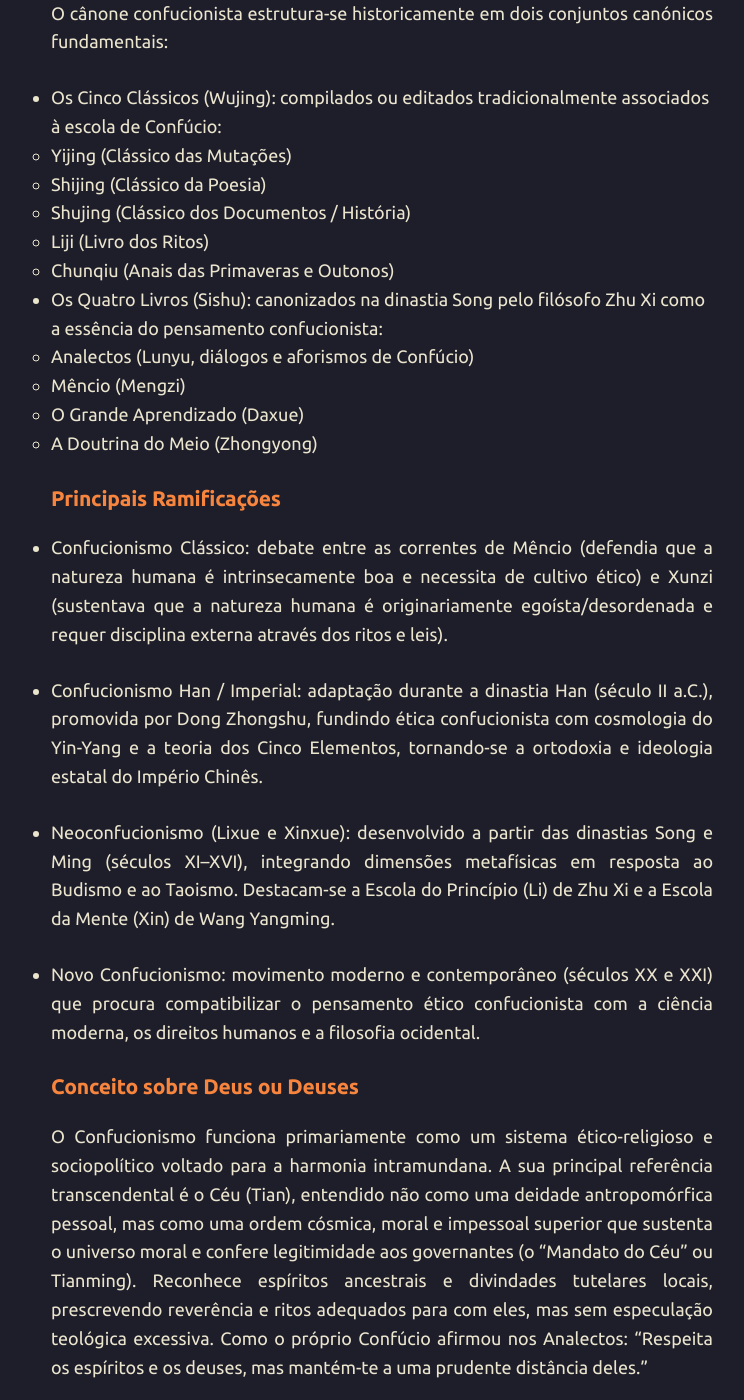
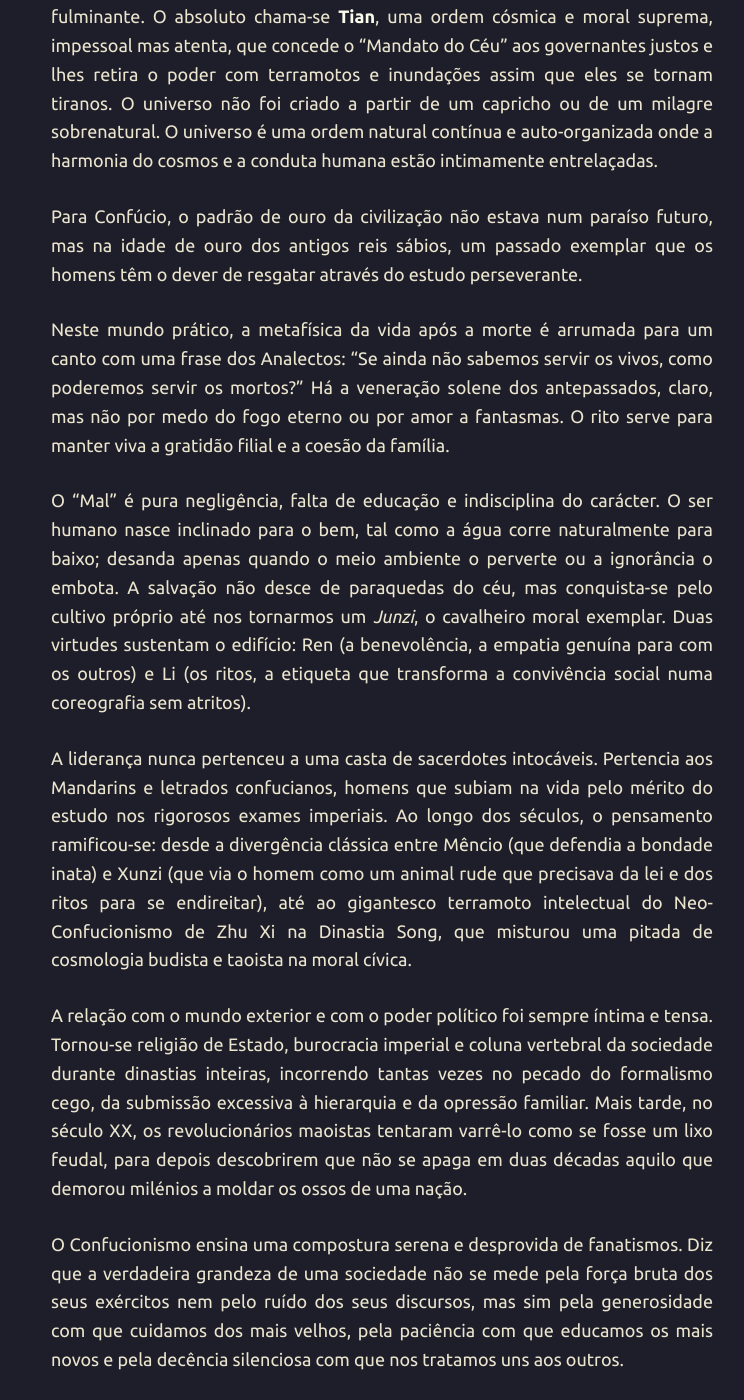
Before and after one commit to joaquim-capitao/joaquim-capitao.github.io, a Jekyll site: the page built from religiao/confucionismo.md, in a window 1280 px wide and 1400 px high, scrolled down 643 px. Shown: the whole window, without its empty margins (258-1002 px from the left). Built offline with Jekyll 4.4.1, drawn with Linux system fonts in a browser that asks for light colours; our own code applies the rules of GitHub Pages for plain Markdown files; some of the changed text lies outside the part shown.

Commit message:
Update confucionismo.md

```diff
--- a/religiao/confucionismo.md
+++ b/religiao/confucionismo.md
@@ -1,100 +1,22 @@
 # Confucionismo
 
-### Fundador
-Kong Fuzi (latinizado pelos jesuítas como Confúcio; c. 551–479 a.C.). Confúcio não se via como o criador de uma nova revelação, mas como um transmissor e restaurador da sabedoria ritual, ética e política das dinastias antigas (Xia, Shang e Zhou ocidental). A tradição foi posteriormente desenvolvida e sistematizada por pensadores como Mêncio (Mengzi) e Xunzi.
+O Confucionismo nasceu no século VI a.C., no estado de Lu (hoje a província de Shandong, na China), por entre a ruína moral do período das Primaveras e Outonos. O fundador foi Mestre Kong, que os jesuítas latinizariam séculos mais tarde como Confúcio. Não era um visionário místico arrebatado por chamas celestiais, mas um homem prático, um professor desassossegado e funcionário público fracassado que passou a vida a viajar, de corte em corte, a tentar convencer príncipes casmurros e gananciosos de que a decência moral rende mais a longo prazo do que o fio da espada. Morreu crente de que falhara por completo; mal sabia ele que a sua voz iria governar a maior civilização da Terra durante mais de dois milénios.
 
-### Data
-Século VI a.C. a V a.C. (durante o Período das Primaveras e Outonos da história chinesa, numa época de profunda fragmentação política e crise moral).
+O seu testamento espiritual está reunido nos Analectos, um livro feito de aforismos curtos, perguntas dos discípulos e notas de rodapé sobre o comportamento à mesa e as vénias adequadas. Ao lado deste texto fundamental assentam os Quatro Livros e os Cinco Clássicos, a biblioteca que todo o letrado chinês teve de saber de cor se quisesse aspirar a mandar em alguma coisa.
 
-### Local
-Estado de Lu (atual província de Shandong), no nordeste da China Antiga.
+No Confucionismo, o conceito de Deus não tem o tom dramático de um patriarca fulminante. O absoluto chama-se **Tian**, uma ordem cósmica e moral suprema, impessoal mas atenta, que concede o "Mandato do Céu" aos governantes justos e lhes retira o poder com terramotos e inundações assim que eles se tornam tiranos. O universo não foi criado a partir de um capricho ou de um milagre sobrenatural. O universo é uma ordem natural contínua e auto-organizada onde a harmonia do cosmos e a conduta humana estão intimamente entrelaçadas.
 
-### Livro Sagrado
-O cânone confucionista estrutura-se historicamente em dois conjuntos canónicos fundamentais:
- * Os Cinco Clássicos (Wujing): compilados ou editados tradicionalmente associados à escola de Confúcio:
-   * Yijing (Clássico das Mutações)
-   * Shijing (Clássico da Poesia)
-   * Shujing (Clássico dos Documentos / História)
-   * Liji (Livro dos Ritos)
-   * Chunqiu (Anais das Primaveras e Outonos)
- * Os Quatro Livros (Sishu): canonizados na dinastia Song pelo filósofo Zhu Xi como a essência do pensamento confucionista:
-   * Analectos (Lunyu, diálogos e aforismos de Confúcio)
-   * Mêncio (Mengzi)
-   * O Grande Aprendizado (Daxue)
-   * A Doutrina do Meio (Zhongyong)
+Para Confúcio, o padrão de ouro da civilização não estava num paraíso futuro, mas na idade de ouro dos antigos reis sábios, um passado exemplar que os homens têm o dever de resgatar através do estudo perseverante.
 
-### Principais Ramificações
+Neste mundo prático, a metafísica da vida após a morte é arrumada para um canto com uma frase dos Analectos: "Se ainda não sabemos servir os vivos, como poderemos servir os mortos?" Há a veneração solene dos antepassados, claro, mas não por medo do fogo eterno ou por amor a fantasmas. O rito serve para manter viva a gratidão filial e a coesão da família.
 
- * Confucionismo Clássico: debate entre as correntes de Mêncio (defendia que a natureza humana é intrinsecamente boa e necessita de cultivo ético) e Xunzi (sustentava que a natureza humana é originariamente egoísta/desordenada e requer disciplina externa através dos ritos e leis).
+O "Mal" é pura negligência, falta de educação e indisciplina do carácter. O ser humano nasce inclinado para o bem, tal como a água corre naturalmente para baixo; desanda apenas quando o meio ambiente o perverte ou a ignorância o embota. A salvação não desce de paraquedas do céu, mas conquista-se pelo cultivo próprio até nos tornarmos um _Junzi_, o cavalheiro moral exemplar. Duas virtudes sustentam o edifício: Ren (a benevolência, a empatia genuína para com os outros) e Li (os ritos, a etiqueta que transforma a convivência social numa coreografia sem atritos).
 
- * Confucionismo Han / Imperial: adaptação durante a dinastia Han (século II a.C.), promovida por Dong Zhongshu, fundindo ética confucionista com cosmologia do Yin-Yang e a teoria dos Cinco Elementos, tornando-se a ortodoxia e ideologia estatal do Império Chinês.
+A liderança nunca pertenceu a uma casta de sacerdotes intocáveis. Pertencia aos Mandarins e letrados confucianos, homens que subiam na vida pelo mérito do estudo nos rigorosos exames imperiais. Ao longo dos séculos, o pensamento ramificou-se: desde a divergência clássica entre Mêncio (que defendia a bondade inata) e Xunzi (que via o homem como um animal rude que precisava da lei e dos ritos para se endireitar), até ao gigantesco terramoto intelectual do Neo-Confucionismo de Zhu Xi na Dinastia Song, que misturou uma pitada de cosmologia budista e taoista na moral cívica.
 
- * Neoconfucionismo (Lixue e Xinxue): desenvolvido a partir das dinastias Song e Ming (séculos XI–XVI), integrando dimensões metafísicas em resposta ao Budismo e ao Taoismo. Destacam-se a Escola do Princípio (Li) de Zhu Xi e a Escola da Mente (Xin) de Wang Yangming.
+A relação com o mundo exterior e com o poder político foi sempre íntima e tensa. Tornou-se religião de Estado, burocracia imperial e coluna vertebral da sociedade durante dinastias inteiras, incorrendo tantas vezes no pecado do formalismo cego, da submissão excessiva à hierarquia e da opressão familiar. Mais tarde, no século XX, os revolucionários maoistas tentaram varrê-lo como se fosse um lixo feudal, para depois descobrirem que não se apaga em duas décadas aquilo que demorou milénios a moldar os ossos de uma nação.
 
- * Novo Confucionismo: movimento moderno e contemporâneo (séculos XX e XXI) que procura compatibilizar o pensamento ético confucionista com a ciência moderna, os direitos humanos e a filosofia ocidental.
-
-### Conceito sobre Deus ou Deuses
-
-O Confucionismo funciona primariamente como um sistema ético-religioso e sociopolítico voltado para a harmonia intramundana. A sua principal referência transcendental é o Céu (Tian), entendido não como uma deidade antropomórfica pessoal, mas como uma ordem cósmica, moral e impessoal superior que sustenta o universo moral e confere legitimidade aos governantes (o "Mandato do Céu" ou Tianming). Reconhece espíritos ancestrais e divindades tutelares locais, prescrevendo reverência e ritos adequados para com eles, mas sem especulação teológica excessiva. Como o próprio Confúcio afirmou nos Analectos: "Respeita os espíritos e os deuses, mas mantém-te a uma prudente distância deles."
-
-### Origem do Universo
-
-Não apresenta uma cosmogonia de criação divina deliberada a partir do nada (ex nihilo). O cosmos é encarado como um organismo contínuo, eterno e auto-gerador, ordenado pela interação das polaridades complementares Yin e Yang, pelo fluxo de energia vital (Qi) e governado por um princípio ou padrão cósmico organizador (Li no neoconfucionismo).
-
-### Concepção de Tempo
-
-Cíclico e orientado pela continuidade histórica. A história avança em dinastias que nascem, florescem, degradam-se moralmente e caem ao perder o Mandato do Céu, sendo substituídas. Em paralelo, há uma veneração nostálgica pela Idade de Ouro dos sábios fundadores e reis virtuosos (Yao, Shun, Duque de Zhou), que servem de bússola moral perene para a conduta do presente.
-
-### Conceito sobre Salvação / Libertação
-
-A "salvação" é inteiramente secularizada e intramundana: consiste no aperfeiçoamento moral contínuo do indivíduo até atingir o estatuto de Junzi ("homem nobre" ou pessoa virtuosa) ou de sábio (Shengren). Alcança-se através do estudo diligente, do autocultivo, do cumprimento irrepreensível dos deveres sociais e da prática constante das virtudes fundamentais:
-
- * Ren: benevolência, humanidade e empatia para com os semelhantes.
- * Li: etiqueta, rito e correção de conduta social.
- * Yi: retidão e integridade moral.
- * Zhi: sabedoria prática e discernimento moral.
- * Xin: fidelidade, integridade e confiança.
-
-### Conceito sobre Alma
-
-O ser humano possui componentes vitais e espirituais integrados no corpo, divididos na conceção tradicional chinesa em duas forças:
- * Hun: a faculdade anímica superior, consciente e associada à energia Yang, que após a morte física sobe temporariamente para as alturas do Céu.
- * Po: a energia anímica inferior, instintiva e ligada à matéria (Yin), que desce à terra com a decomposição do corpo.
-   Não existe a conceção ocidental de uma substância anímica imortal individual destinada ao paraíso ou ao inferno eterno, mas sim a continuidade da presença espiritual enquanto reverenciada no culto aos antepassados.
-
-### Origem do Mal
-
-O mal (e) é entendido não como uma entidade satânica autónoma ou corrupção ontológica, mas como o resultado da falta de educação moral, negligência social e afastamento da ordem ritual (Li). O mal surge quando o ser humano cede aos apetites desordenados, perde a empatia (Ren) ou quando os governantes exercem a opressão em vez de governarem pelo exemplo de virtude moral.
-
-### Conceito sobre Pecado
-
-O conceito judaico-cristão de transgressão contra Deus é substituído pela ideia de falha ética, desrespeito ao rito e ruptura da harmonia social. O erro moral atrai vergonha social e familiar (Chi), comprometendo o dever moral para com a família e a linhagem, e quebrando o equilíbrio prescrito pela ordem natural e humana.
-
-### Vida após a Morte
-
-A tradição foca-se de modo determinante na vida presente. Confrontado por um discípulo sobre a morte, Confúcio retorquiu: "Se ainda não sabes servir os vivos, como poderás servir os mortos? Se ainda não entendes a vida, como poderás entender a morte?" Contudo, a vida após a morte manifesta-se através do culto e veneração dos antepassados: acredita-se que os espíritos dos antepassados mantêm um elo invisível de bênção e presença com os descendentes, sendo honrados através de tabuletas memoriais, oferendas e orações domésticas regulares.
-
-### Características da Comunidade
-
-A estrutura comunitária é profundamente relacional, hierárquica e centrada na Piedade Filial (Xiao). A harmonia coletiva repousa sobre a correta observância das Cinco Grandes Relações Humanas (Wulun), onde a virtude é mútua:
-
- * Governante benevolente — súbdito leal;
- * Pai afetuoso — filho respeitoso;
- * Marido justo — mulher compreensiva;
- * Irmão mais velho protetor — irmão mais novo dócil;
- * Amigo leal — amigo recíproco.
-   Os ritos familiares e os festivais cívicos (como o festival de Qingming para limpeza das sepulturas) desempenham o papel estruturador da vida comunitária.
-
-### Relação com o Mundo Exterior
-
- * Ordem civilizatória: historicamente, os letrados confucionistas viam a sua civilização através do ideal de Tianxia ("Tudo sob o Céu"), distinguindo povos civilizados de povos "bárbaros" não por pureza de raça, mas pela adesão aos ritos (Li), à cultura e aos princípios éticos.
- * Proselitismo e convivência: não pratica missões coercivas ou conversão agressiva de outros povos; expandiu-se pelo poder de atração cultural e diplomático da civilização chinesa na Coreia, Japão e Vietname. Na esfera privada, coexistiu harmonicamente com o Taoismo e o Budismo, formando as tradicionais "Três Doutrinas" (Sanjiao).
-
-### Liderança
-
- * Ausência de casta sacerdotal separada: não possui um clero profissional ou papado nos moldes ocidentais.
- * O Filho do Céu (Tianzi): o Imperador era a autoridade ritual suprema, encarregado de executar anualmente os grandes ritos públicos no Altar do Céu para manter a harmonia cósmica e humana.
- * Letrados-funcionários (Mandolins / Shi): a liderança espiritual e moral quotidiana residia na classe letrada dos burocratas-eruditos confucionistas, selecionados por meio de exigentes exames imperiais baseados no domínio rigoroso dos textos canónicos confucionistas. Na base social, os patriarcas das linhagens familiares eram os responsáveis pela condução dos ritos domésticos e pela manutenção da disciplina moral.
+O Confucionismo ensina uma compostura serena e desprovida de fanatismos. Diz que a verdadeira grandeza de uma sociedade não se mede pela força bruta dos seus exércitos nem pelo ruído dos seus discursos, mas sim pela generosidade com que cuidamos dos mais velhos, pela paciência com que educamos os mais novos e pela decência silenciosa com que nos tratamos uns aos outros.
 
 ---
 
```
